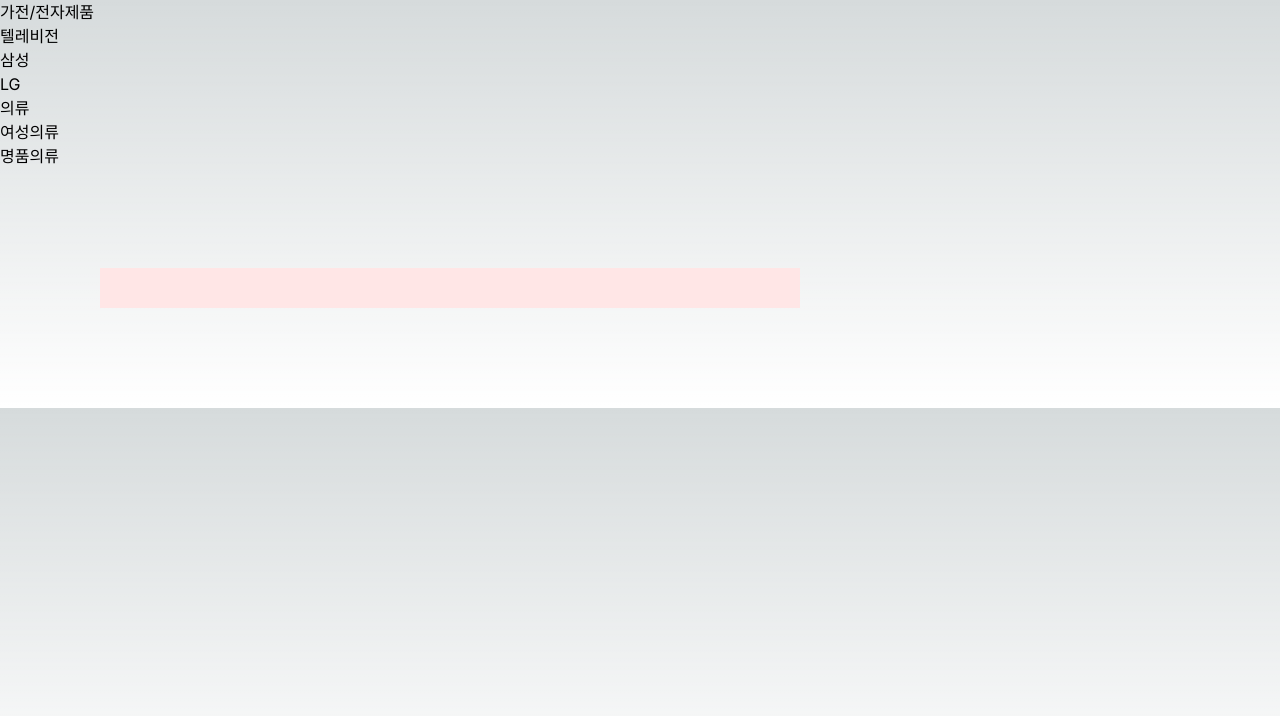
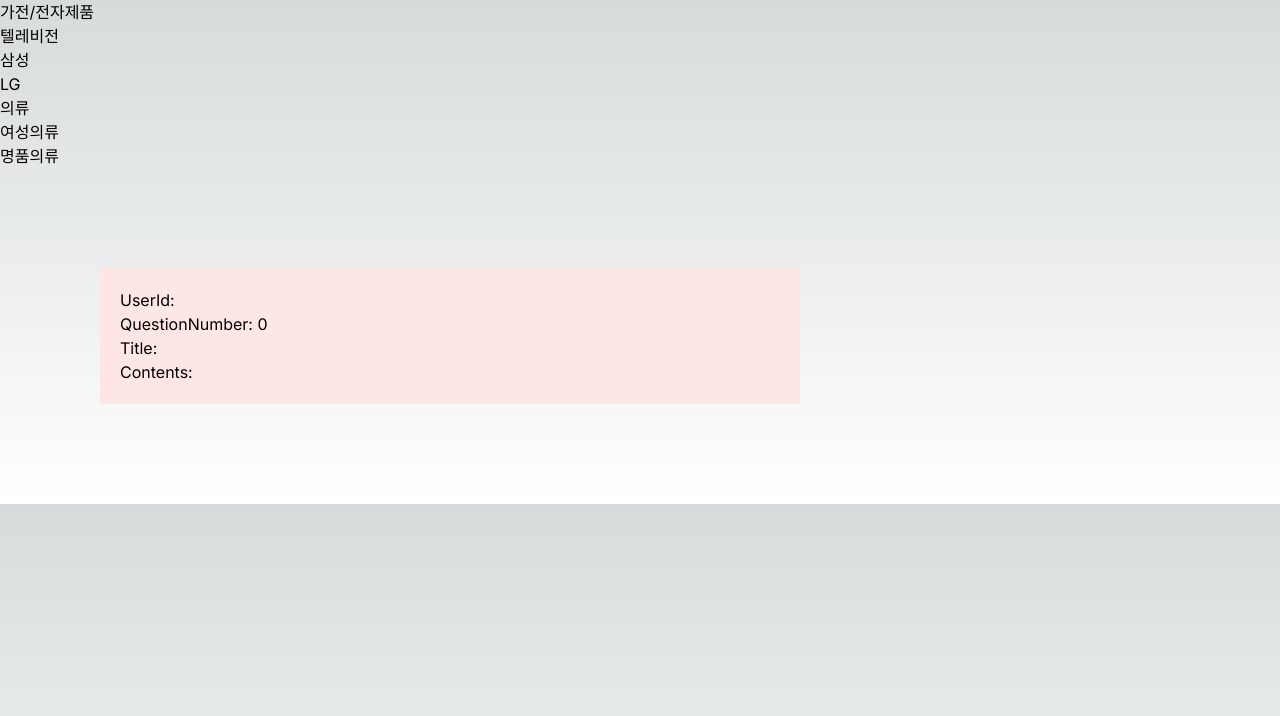
Before and after one commit to pojh5090/toy-project-client, a Next.js app in the folder joonggo-app/: page /personalqna/list in a window 1280 px wide. Shown: the top 716 px of the page. Built offline with nearby package versions, Linux system fonts and the light colour scheme.

Commit message:
FEAT: 1:1문의 조회  ->demo 생성

```diff
--- a/joonggo-app/src/app/personalqna/list/page.tsx
+++ b/joonggo-app/src/app/personalqna/list/page.tsx
@@ -5,10 +5,16 @@ import React from "react";
 import useStore from "../store";
 
 export default function Page() {
-  const formData = useStore(); // useStore를 통해 현재 상태를 가져옴
+  const { formData } = useStore((state) => ({ formData: state.formData }));
+  // useStore를 통해 현재 상태를 가져옴
   return (
     <div
       style={{ margin: 100, background: "#ffe6e6", padding: 20, width: 700 }}
-    ></div>
+
+    > <p>UserId: {formData.userId}</p>
+      <p>QuestionNumber: {formData.questionNumber}</p>
+      <p>Title: {formData.title}</p>
+      <p>Contents: {formData.contents}</p>
+    </div>
   );
 }
```
